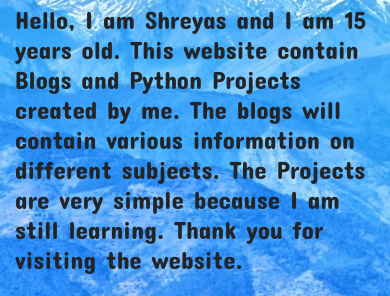
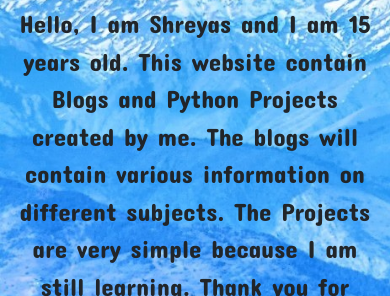
Before and after one commit to shreyasghansawant/My-Website, a plain HTML site: page index.html in a window 390 px wide. Shown: the part 242-538 px from the top of the page. Drawn offline with nearby package versions, Linux system fonts and the light colour scheme; a web font is replaced by a local one.

Commit message:
Update style.css

```diff
--- a/style.css
+++ b/style.css
@@ -44,17 +44,13 @@
     background-size: cover;
   }
   #stupid{
-    /*font-family: 'Lobster', cursive;
-    font-family: 'Concert One', cursive;
-    font-size: 25px;*/
     display: none;
   }
   #trying-to-do-some-cool-stuf{
-    display: contents;
+    display: block;
     font-family: 'Lobster', cursive;
     font-family: 'Concert One', cursive;
     font-size: 25px;
-    line-height: 120%;
   }
 }
 
```
